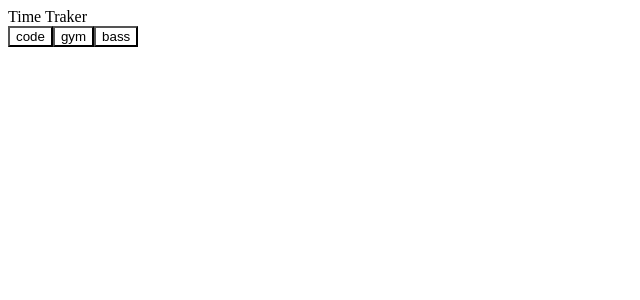
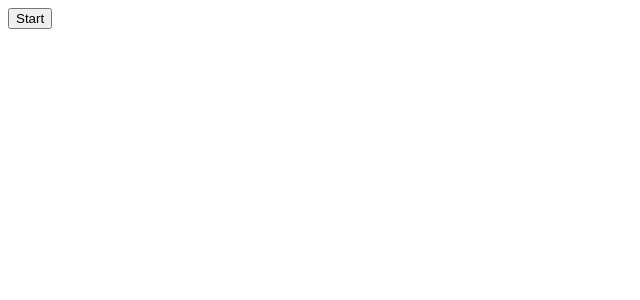
Before and after one commit to Vasily93/time-tracker, a React (Create React App) app: page / in a window 1280 px wide. Shown: the top 300 px of the page, without its empty margins (0-640 px from the left). Built offline with nearby package versions, Linux system fonts and the light colour scheme.

Commit message:
finshed login with uncategorized object by default timer

```diff
--- a/src/App.js
+++ b/src/App.js
@@ -1,53 +1,19 @@
 import { useState, useEffect } from 'react';
+import TimeTracker from './TimeTracker';
 
 function App() {
-  const [tags, setTags] = useState([{name:'code', id: 1, totalTime: 0}, {name:'gym', id: 2, totalTime: 0}, {name:'bass', id: 3, totalTime: 0}]);
-  const [currentTag, setCurrentTag] = useState('');
-  const [timer, setTimer] = useState(0);
-  console.log(tags)
-  function updateTagInTags(currentTag, timeStamp) {
-    const updatedTags = tags.map(tag => {
-      if (tag.name === currentTag) {
-        tag.totalTime = tag.totalTime +=  (timeStamp - timer)
-      }
-      return tag;
-    })
-    return updatedTags;
-  }
+  const [isAwake, setAwake] = useState(false)
 
-  function handleClick(id) {
-    const timeStamp =  new Date().getTime()
-    if(id !== currentTag && timer === 0) {
-      setCurrentTag(id)
-      setTimer(timeStamp)
-    } else if(id === currentTag) {
-      setCurrentTag('')
-      setTags(updateTagInTags(currentTag, timeStamp))
-    } else if(id !== currentTag && timer !== 0) {
-      setTags(updateTagInTags(currentTag, timeStamp))
-      setCurrentTag(id)
-      setTimer(timeStamp)
-    }
-
+  function handleDayClick() {
+    setAwake(prevState => !prevState)
   }
 
   return (
-    <div className="App">
-      Time Traker
-      {/* <TagsList tags={tags} handleTagChange={setCurrentTag} currentTag={currentTag} setTimer={setTimer} timer={timer} /> */}
-      {/* <h3>Current Tag: {currentTag ? currentTag : 'Not Specified'}</h3> */}
-
-      <div>
-      {tags.map(({name, id}) => (
-        <button
-          onClick={e => handleClick(e.target.id)}
-          id={name} key={id}
-          style={{backgroundColor: currentTag === name ? 'lightblue': 'white'}}
-        >{name}</button>
-      ))}
-    </div>
-    </div>
-  );
+    <>
+      <button onClick={handleDayClick}>{isAwake ? 'End' : 'Start'}</button>
+      {isAwake && <TimeTracker />}
+    </>
+  )
 }
 
 export default App;
--- /dev/null
+++ b/src/TimeTracker.js
@@ -0,0 +1,58 @@
+import {useState, useEffect} from 'react';
+
+function TimeTracker() {
+  const [tags, setTags] = useState([{name: 'Uncotegorized', id: 0, totalTime: 0}, {name:'code', id: 1, totalTime: 0}, {name:'gym', id: 2, totalTime: 0}, {name:'bass', id: 3, totalTime: 0}]);
+  const [currentTag, setCurrentTag] = useState(tags[0].name);
+  const [timer, setTimer] = useState(0);
+
+  useEffect(() => {
+    setTimer(new Date().getTime())
+  }, [])
+
+  function updateTagInTags(currentTag, timeStamp) {
+    const updatedTags = tags.map(tag => {
+      if (tag.name === currentTag) {
+        tag.totalTime = tag.totalTime +=  (timeStamp - timer)
+      }
+      return tag;
+    })
+    setTags(updatedTags)
+  }
+
+  function handleClick(clickedID) {
+    const timeStamp =  new Date().getTime()
+    setTimer(timeStamp)
+    setCurrentTag(prevTag => {
+      if(prevTag === clickedID) {
+        updateTagInTags(clickedID, timeStamp)
+        return 'Uncotegorized'
+      } else if(prevTag !== clickedID) {
+        updateTagInTags(prevTag, timeStamp)
+        return clickedID
+      }
+
+    })
+  }
+
+  return (
+    <div className="App">
+
+      <h3>Current Tag: {`${tags[0].name}: ${tags[0].totalTime/1000} seconds`}</h3>
+
+      <div>
+      {tags.map(({name, id, totalTime}, index) => {
+        if(index === 0) return null;
+        return (<button
+          onClick={e => handleClick(e.target.id)}
+          id={name} key={id}
+          style={{backgroundColor: currentTag === name ? 'lightblue': 'white'}}
+        >
+          {name} : {Math.floor(totalTime/1000)} seconds
+        </button>)
+      })}
+    </div>
+    </div>
+  );
+}
+
+export default TimeTracker;
```
